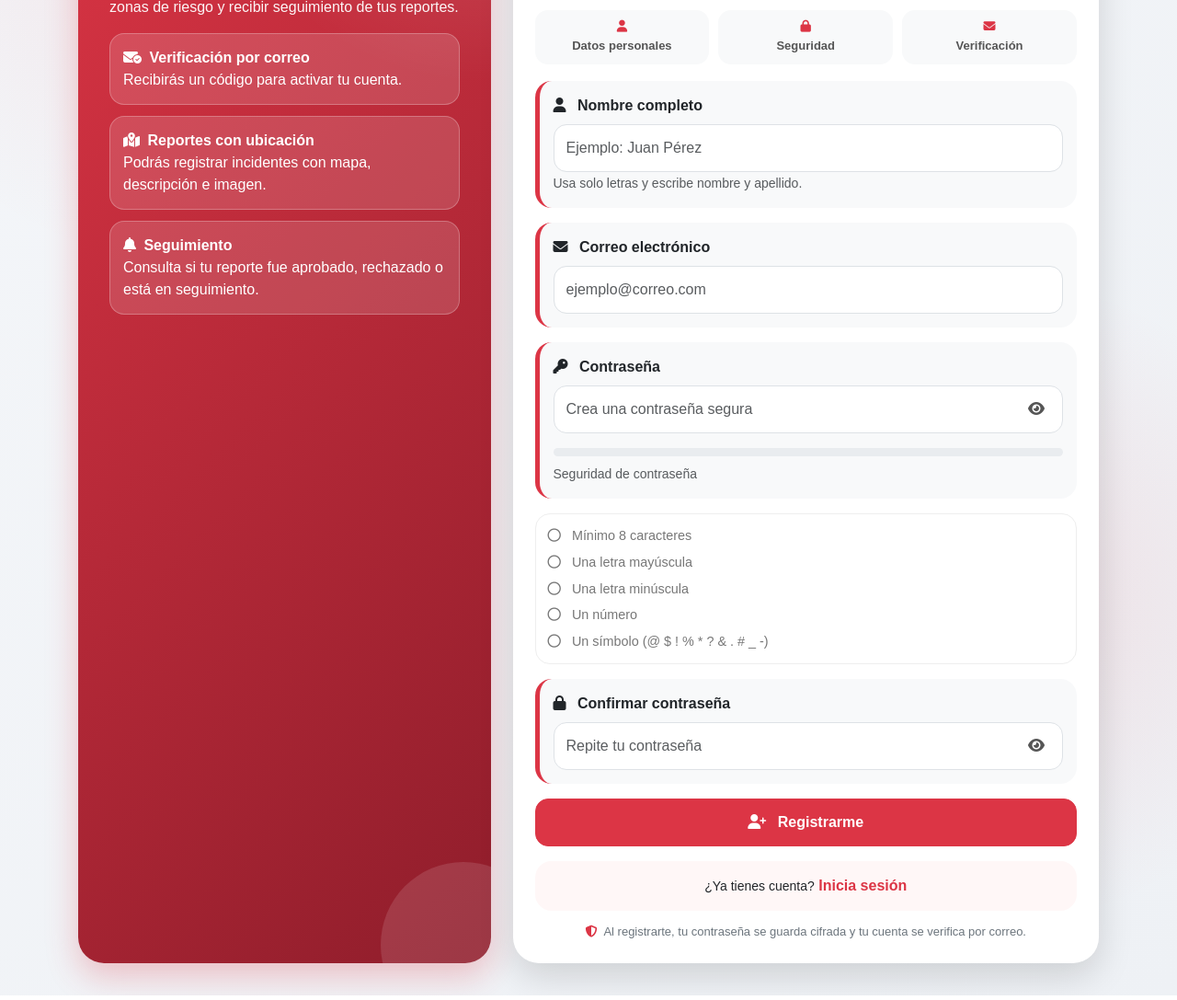
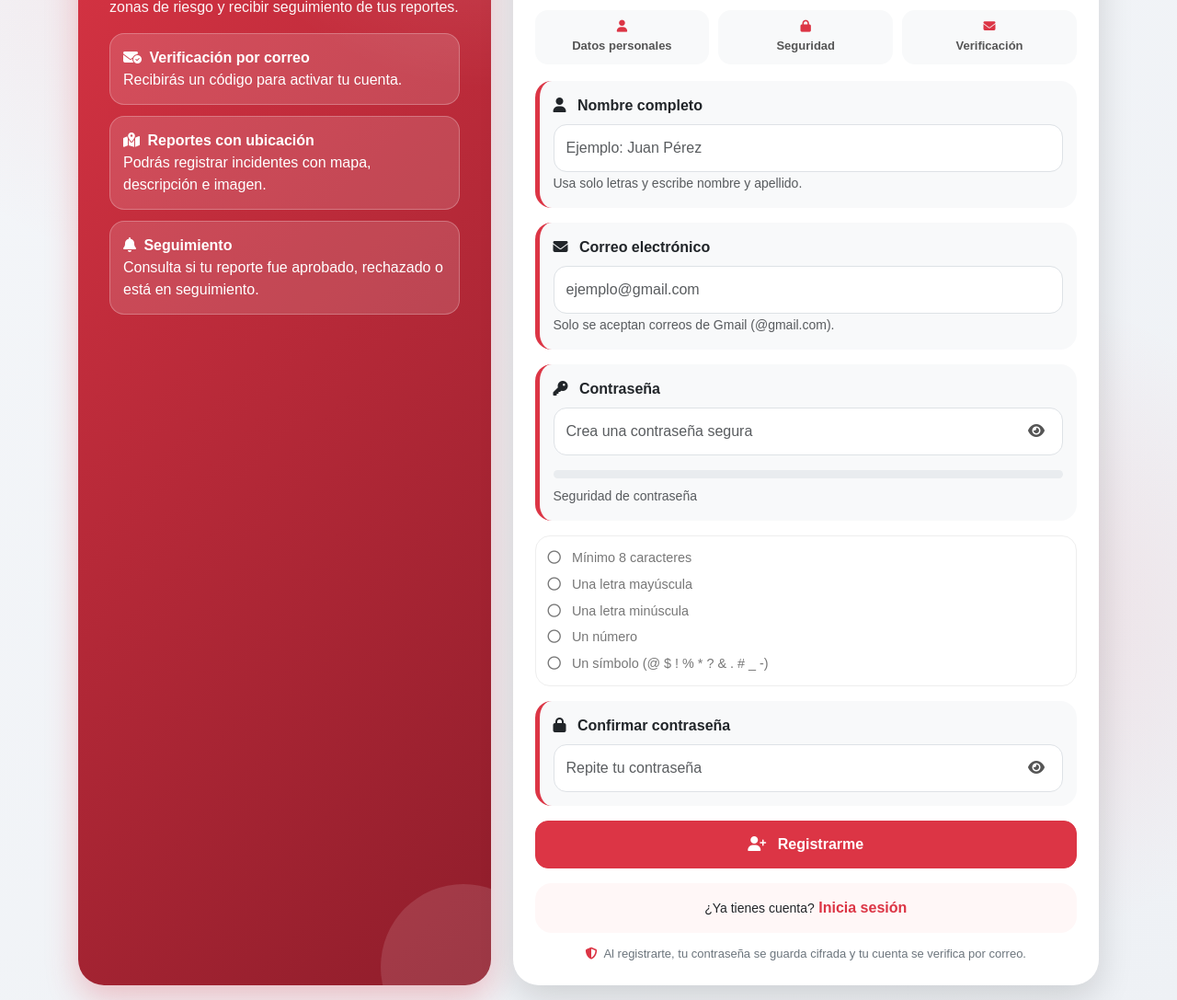
Before and after one commit to marioalberto95/SafeRouteMX, a Flask app: page /registro in a window 1280 px wide. Shown: the part 343-1430 px from the top of the page at 92% size. Run offline with Flask 3, Linux system fonts and the light colour scheme; parts of the project's set-up code (start-up, migrations or seed data) failed here and were passed over.

Commit message:
Registro solo con correos Gmail

```diff
--- a/app.py
+++ b/app.py
@@ -488,6 +488,9 @@ def registro():
         if len(nombre.split()) < 2:
             return render_template("registro.html", error="Escribe tu nombre completo, por ejemplo: Juan Pérez.")
 
+        if not re.match(r"^[A-Za-z0-9._%+\-]+@gmail\.com$", correo):
+            return render_template("registro.html", error="Solo se aceptan correos de Gmail. Escribe un correo que termine en @gmail.com.")
+
         if not re.match(patron_password, password):
             return render_template("registro.html", error="La contraseña debe tener mínimo 8 caracteres, una mayúscula, una minúscula, un número y un símbolo.")
 
--- a/templates/registro.html
+++ b/templates/registro.html
@@ -593,7 +593,7 @@
                                 </small>
                             </div>
 
-                            <div class="field-box">
+                            <div class="field-box" id="correoFieldBox">
                                 <label class="form-label fw-bold">
                                     <i class="fa-solid fa-envelope me-2"></i>
                                     Correo electrónico
@@ -601,9 +601,13 @@
                                 <input
                                     type="email"
                                     name="correo"
+                                    id="correo"
                                     class="form-control"
-                                    placeholder="ejemplo@correo.com"
+                                    placeholder="ejemplo@gmail.com"
                                     required>
+                                <small id="correoMensaje" class="text-muted">
+                                    Solo se aceptan correos de Gmail (@gmail.com).
+                                </small>
                             </div>
 
                             <div class="field-box" id="passwordFieldBox">
@@ -710,6 +714,8 @@
     const password = document.getElementById("password");
     const confirmar = document.getElementById("confirmar_password");
     const nombre = document.getElementById("nombre");
+    const correo = document.getElementById("correo");
+    const correoFieldBox = document.getElementById("correoFieldBox");
     const validationSummary = document.getElementById("validationSummary");
     const validationSummaryText = document.getElementById("validationSummaryText");
     const nombreFieldBox = document.getElementById("nombreFieldBox");
@@ -719,6 +725,7 @@
     password.addEventListener("input", function(){ evaluarPassword(); ocultarErrorFormulario(); });
     confirmar.addEventListener("input", function(){ verificarCoincidencia(); ocultarErrorFormulario(); });
     nombre.addEventListener("input", function(){ validarNombreVisual(); ocultarErrorFormulario(); });
+    correo.addEventListener("input", function(){ validarCorreoVisual(); ocultarErrorFormulario(); });
 
     function togglePassword(id, boton) {
         const input = document.getElementById(id);
@@ -841,6 +848,30 @@
         mensaje.style.color = "#198754";
     }
 
+    function esCorreoGmail(valor) {
+        return /^[A-Za-z0-9._%+\-]+@gmail\.com$/i.test(valor.trim());
+    }
+
+    function validarCorreoVisual() {
+        const mensaje = document.getElementById("correoMensaje");
+        const valor = correo.value.trim();
+
+        if (valor.length === 0) {
+            mensaje.innerText = "Solo se aceptan correos de Gmail (@gmail.com).";
+            mensaje.style.color = "#6c757d";
+            return;
+        }
+
+        if (!esCorreoGmail(valor)) {
+            mensaje.innerHTML = '<i class="fa-solid fa-circle-xmark me-1 text-danger"></i>Solo se aceptan correos que terminen en @gmail.com.';
+            mensaje.style.color = "#dc3545";
+            return;
+        }
+
+        mensaje.innerHTML = '<i class="fa-solid fa-circle-check me-1 text-success"></i>Correo de Gmail válido';
+        mensaje.style.color = "#198754";
+    }
+
     function mostrarErrorFormulario(mensaje, campo, contenedor) {
         validationSummaryText.textContent = mensaje;
         validationSummary.classList.add("show");
@@ -875,6 +906,11 @@
             return false;
         }
 
+        if (!esCorreoGmail(correo.value)) {
+            mostrarErrorFormulario("Solo se aceptan correos de Gmail. Escribe un correo que termine en @gmail.com.", correo, correoFieldBox);
+            return false;
+        }
+
         if (!passwordValido) {
             mostrarErrorFormulario("La contraseña debe tener mínimo 8 caracteres, una mayúscula, una minúscula, un número y un símbolo.", password, passwordFieldBox);
             return false;
```
